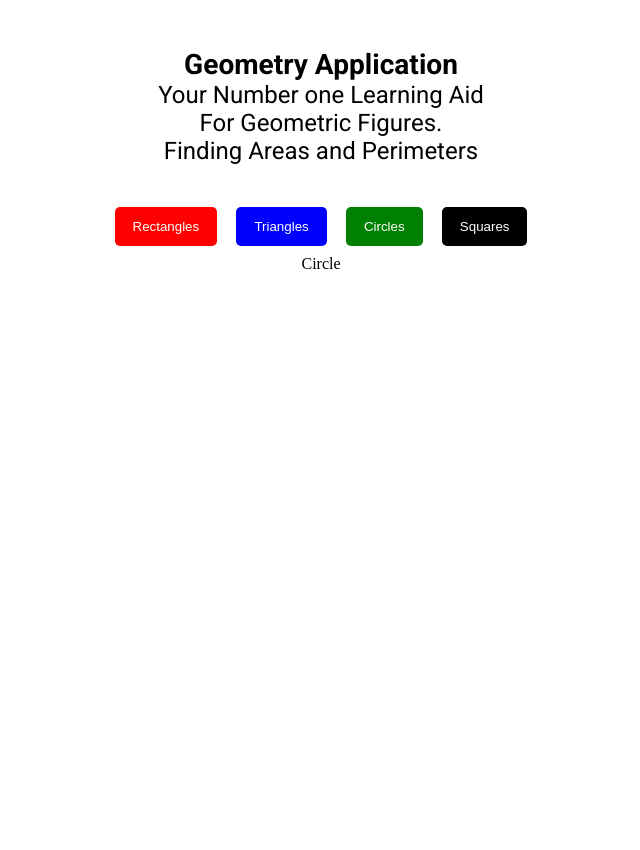
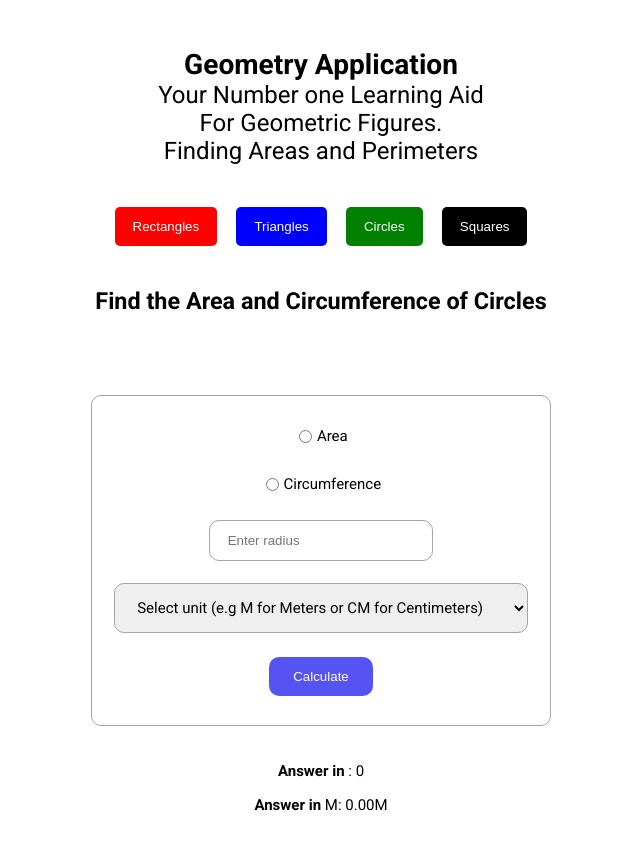
Before and after one commit to MeryAmun/geometry-app-2022, a React (Create React App) app: page / in a window 1280 px wide. Both pictures are taken after a click on the button "Circles". Shown: the top 850 px of the page, without its empty margins (319-959 px from the left). Before the commit the page ends 800 px from the top, so only its background shows below. Built offline with nearby package versions, Linux system fonts and the light colour scheme.

Commit message:
Circle component and functionality set

```diff
--- a/src/components/GeometricFigures/Circle/Circle.jsx
+++ b/src/components/GeometricFigures/Circle/Circle.jsx
@@ -1,9 +1,144 @@
-import React from 'react'
+import React, { useState } from "react";
+//import "./rectangle.css";
+const data = {
+  pie:Math.floor(Math.PI),
+  radius: 0,
+  unit: "",
+  dimension: "",
+};
+const Circle = () => {
+  const [exercise, setExercise] = useState(data);
+  const [answer, setAnswer] = useState(0);
+  const [error, setError] = useState("");
 
-const Circle = () => {
+
+  const onChangeHandler = (e) => {
+    const { name, value } = e.target;
+
+    setExercise((prev) => {
+      return { ...prev, [name]: value };
+    });
+  };
+
+
+  const submitHandler = (e) => {
+    e.preventDefault();
+    if (exercise.dimension === "") {
+      setError("Please choose the dimension you want to calculate");
+    }
+    e.preventDefault();
+    if (exercise.unit === "") {
+      setError("Please select the unit for calculation");
+    } else {
+      console.log(exercise);
+      if (exercise.dimension === "Circumference") {
+        setAnswer((2 * exercise.pie ) * Number(exercise.radius));
+      } else if (exercise.dimension === "Area") {
+        setAnswer(
+         ( exercise.pie * ( Math.pow(Number(exercise.radius),2)))
+
+        );
+
+      }
+    }
+    e.target.reset();
+  };
+
   return (
-    <div>Circle</div>
-  )
-}
+    <div className="app__figure_container">
+      <div className="app__figure__header">
+        <h3>Find the Area and Circumference of  Circles</h3>
+      </div>
+      <div className="app__form">
+        <form onSubmit={submitHandler}>
+          <div className="form-group ">
+            <div className="sub_form-group">
+              <input
+                type="radio"
+                id="area"
+                name="dimension"
+                value="Area"
+                onChange={onChangeHandler}
+              />
+              <label htmlFor="area">Area</label>
+            </div>
+            <span className="error">{error}</span>
+          </div>
+          <div className="form-group ">
+            <div className="sub_form-group">
+              <input
+                type="radio"
+                id="area"
+                name="dimension"
+                value="Circumference"
+                onChange={onChangeHandler}
+              />
+              <label htmlFor="Circumference">Circumference</label>
+            </div>
+            <span className="error">{error}</span>
+          </div>
+          <div className="form-group">
+            <input
+              type="number"
+              name="radius"
+              onChange={onChangeHandler}
+              placeholder="Enter radius"
+            />
+            <span className="error">{error}</span>
+          </div>
+          <div className="form-group">
+            <select name="unit" onChange={onChangeHandler}>
+              <option>
+                Select unit (e.g M for Meters or CM for Centimeters)
+              </option>
+              <option value="M">M</option>
+              <option value="CM">CM</option>
+            </select>
+            <span className="error">{error}</span>
+          </div>
+          <div className="form-group">
+            <button className="btn__custom" type="submit">
+              {exercise.dimension === "Circumference"
+                ? " Calculate " + exercise.dimension
+                : exercise.dimension === "Area"
+                ? " Calculate " + exercise.dimension
+                : "Calculate"}
+            </button>
+          </div>
+        </form>
+        <div className="app__result_container">
+          {exercise.dimension === "Area" ? (
+            <span className="geometric_result">
+             <strong> Answer in</strong> {exercise.unit} : {answer} {exercise.unit}
+              <sup>2</sup>
+            </span>
+          ) : (
+            <span className="geometric_result">
+               <strong> Answer in</strong> {exercise.unit}: {answer} {exercise.unit}
+            </span>
+          )}
+          {exercise.dimension === "Area" ? (
+            <span className="geometric_result">
+              <strong> Answer in</strong>
+              {exercise.unit === "M" ? "CM" || exercise.unit === "CM" : "M"}:{" "}
+              {exercise.unit === "M"
+                ? answer * 100 + "CM" || exercise.unit === "CM"
+                : (answer * 0.01).toFixed(3) + "M"}
+              <sup>2</sup>
+            </span>
+          ) : (
+            <span className="geometric_result">
+             <strong> Answer in </strong>
+              {exercise.unit === "M" ? "CM" || exercise.unit === "CM" : "M"}:{" "}
+              {exercise.unit === "M"
+                ? answer * 100 + "CM" || exercise.unit === "CM"
+                : (answer * 0.01).toFixed(2) + "M"}{" "}
+            </span>
+          )}
+        </div>
+      </div>
+    </div>
+  );
+};
 
-export default Circle
+export default Circle;
--- a/src/components/GeometricFigures/Rectangle/Rectangle.jsx
+++ b/src/components/GeometricFigures/Rectangle/Rectangle.jsx
@@ -10,7 +10,7 @@ const Rectangle = () => {
   const [exercise, setExercise] = useState(data);
   const [answer, setAnswer] = useState(0);
   const [error, setError] = useState("");
-  const [unit, setUnit] = useState("");
+
 
   const onChangeHandler = (e) => {
     const { name, value } = e.target;
@@ -29,15 +29,14 @@ const Rectangle = () => {
     if (exercise.unit === "") {
       setError("Please select the unit for calculation");
     } else {
-      console.log(exercise);
       if (exercise.dimension === "Perimeter") {
         setAnswer((Number(exercise.length) + Number(exercise.width)) * 2);
       } else if (exercise.dimension === "Area") {
         setAnswer(
-          Number(exercise.length) * Number(exercise.width),
-          exercise.unit
+          Number(exercise.length) * Number(exercise.width)
+
         );
-        setUnit(exercise.unit);
+
       }
     }
     e.target.reset();
@@ -46,7 +45,7 @@ const Rectangle = () => {
   return (
     <div className="app__figure_container">
       <div className="app__figure__header">
-        <h3>Find the Area and Perimeter of A Rectangle</h3>
+        <h3>Find the Area and Perimeter of Rectangles</h3>
       </div>
       <div className="app__form">
         <form onSubmit={submitHandler}>
@@ -117,17 +116,17 @@ const Rectangle = () => {
         <div className="app__result_container">
           {exercise.dimension === "Area" ? (
             <span className="geometric_result">
-              Answer in {exercise.unit} : {answer} {exercise.unit}
+             <strong> Answer in</strong> {exercise.unit} : {answer} {exercise.unit}
               <sup>2</sup>
             </span>
           ) : (
             <span className="geometric_result">
-              Answer in {exercise.unit}: {answer} {exercise.unit}
+             <strong> Answer in</strong> {exercise.unit}: {answer} {exercise.unit}
             </span>
           )}
           {exercise.dimension === "Area" ? (
             <span className="geometric_result">
-              Answer in{" "}
+              <strong> Answer in</strong>
               {exercise.unit === "M" ? "CM" || exercise.unit === "CM" : "M"}:{" "}
               {exercise.unit === "M"
                 ? answer * 100 + "CM" || exercise.unit === "CM"
@@ -136,7 +135,7 @@ const Rectangle = () => {
             </span>
           ) : (
             <span className="geometric_result">
-              Answer in{" "}
+               <strong> Answer in </strong>
               {exercise.unit === "M" ? "CM" || exercise.unit === "CM" : "M"}:{" "}
               {exercise.unit === "M"
                 ? answer * 100 + "CM" || exercise.unit === "CM"
--- a/src/components/GeometricFigures/Square/Square.jsx
+++ b/src/components/GeometricFigures/Square/Square.jsx
@@ -9,7 +9,7 @@ const Square = () => {
   const [exercise, setExercise] = useState(data);
   const [answer, setAnswer] = useState(0);
   const [error, setError] = useState("");
-  const [unit, setUnit] = useState("");
+
 
   const onChangeHandler = (e) => {
     const { name, value } = e.target;
@@ -28,15 +28,14 @@ const Square = () => {
     if (exercise.unit === "") {
       setError("Please select the unit for calculation");
     } else {
-      console.log(exercise);
       if (exercise.dimension === "Perimeter") {
-        setAnswer((Number(exercise.length) * 4 ));
+        setAnswer(Number(exercise.length) * 4);
       } else if (exercise.dimension === "Area") {
         setAnswer(
-          Number(exercise.length) * Number(exercise.length),
-          exercise.unit
+         Math.pow( Number(exercise.length),2)
+
         );
-        setUnit(exercise.unit);
+
       }
     }
     e.target.reset();
@@ -45,7 +44,7 @@ const Square = () => {
   return (
     <div className="app__figure_container">
       <div className="app__figure__header">
-        <h3>Find the Area and Perimeter of A Square</h3>
+        <h3>Find the Area and Perimeter of Squares</h3>
       </div>
       <div className="app__form">
         <form onSubmit={submitHandler}>
@@ -107,17 +106,17 @@ const Square = () => {
         <div className="app__result_container">
           {exercise.dimension === "Area" ? (
             <span className="geometric_result">
-              Answer in {exercise.unit} : {answer} {exercise.unit}
+              <strong> Answer in</strong>{exercise.unit} : {answer} {exercise.unit}
               <sup>2</sup>
             </span>
           ) : (
             <span className="geometric_result">
-              Answer in {exercise.unit}: {answer} {exercise.unit}
+              <strong> Answer in</strong>{exercise.unit}: {answer} {exercise.unit}
             </span>
           )}
           {exercise.dimension === "Area" ? (
             <span className="geometric_result">
-              Answer in{" "}
+              <strong> Answer in</strong>{" "}
               {exercise.unit === "M" ? "CM" || exercise.unit === "CM" : "M"}:{" "}
               {exercise.unit === "M"
                 ? answer * 100 + "CM" || exercise.unit === "CM"
@@ -126,7 +125,7 @@ const Square = () => {
             </span>
           ) : (
             <span className="geometric_result">
-              Answer in{" "}
+               <strong> Answer in </strong>
               {exercise.unit === "M" ? "CM" || exercise.unit === "CM" : "M"}:{" "}
               {exercise.unit === "M"
                 ? answer * 100 + "CM" || exercise.unit === "CM"
```
